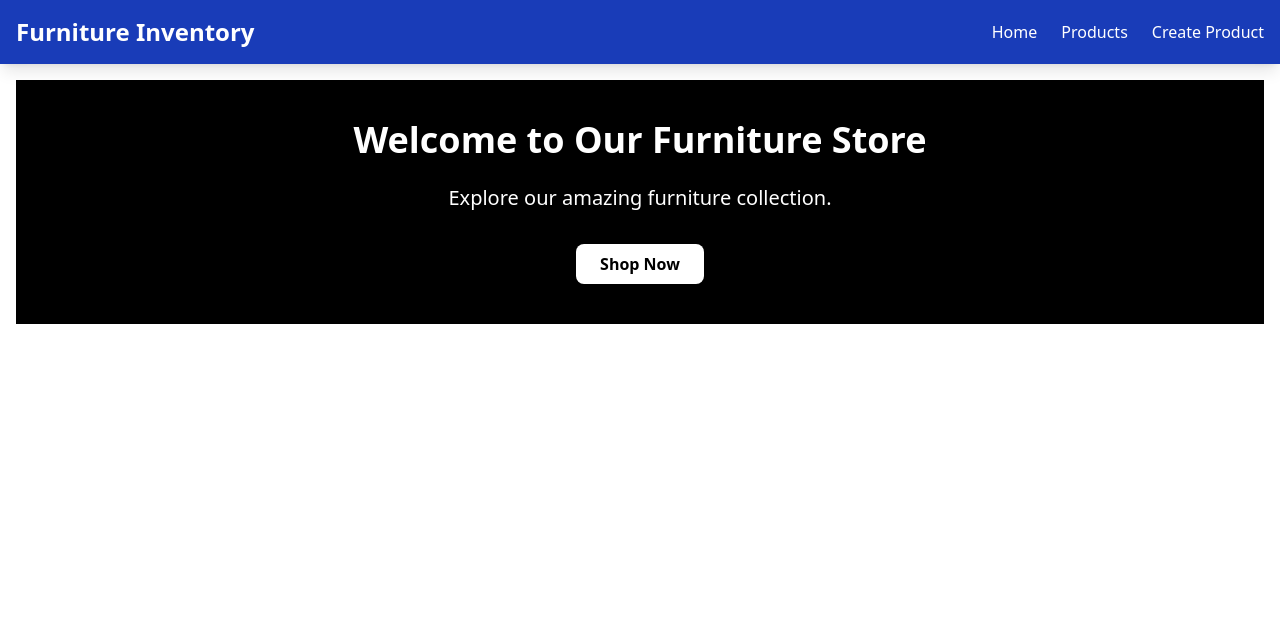
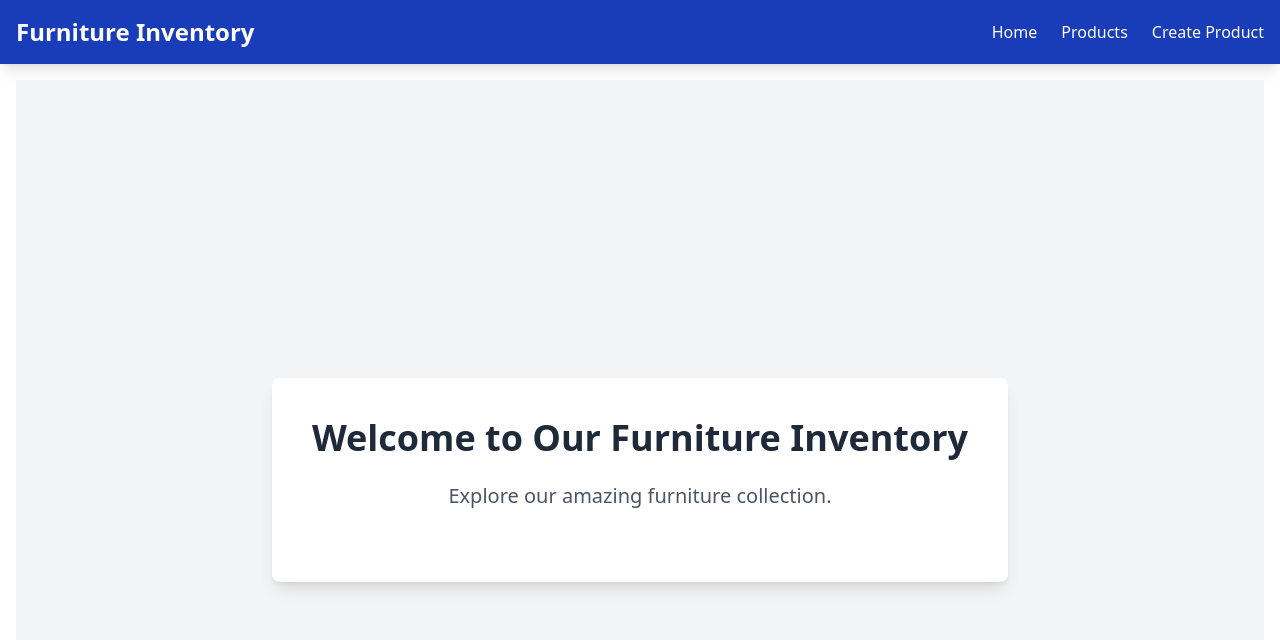
Before and after one commit to Lybrook/e-commerce-furniture, a React (Vite) app in the folder client/: page / in a window 1280 px wide. Shown: the top 640 px of the page. Built offline with nearby package versions, Linux system fonts and the light colour scheme.

Commit message:
feat: update Home component layout and styling for improved user experience

```diff
--- a/client/src/pages/Home.jsx
+++ b/client/src/pages/Home.jsx
@@ -1,20 +1,18 @@
+import { Link } from "react-router-dom";
+
 const Home = () => {
   const handleShopNowClick = () => {
     console.log('Shop Now button clicked');
   };
 
   return (
-    <div className="bg-black text-white container mx-auto p-10 text-center flex flex-col items-center">
-      <h2 className="text-4xl font-bold mb-6">Welcome to Our Furniture Store</h2>
-      <p className="text-xl mb-8">Explore our amazing furniture collection.</p>
-      <button
-        className="px-6 py-2 bg-white text-black font-semibold rounded-lg shadow-lg hover:bg-gray-300 transition duration-300"
-        onClick={handleShopNowClick}
-        type="button"
-        aria-label="Shop Now"
-      >
-        Shop Now
-      </button>
+    <div className="bg-gray-100 min-h-screen flex flex-col items-center justify-center">
+      <div className="bg-white shadow-lg rounded-lg p-10 text-center">
+        <h2 className="text-4xl font-bold mb-6 text-gray-800">Welcome to Our Furniture Inventory</h2>
+        <p className="text-xl mb-8 text-gray-600">Explore our amazing furniture collection.</p>
+        <Link to="/products">
+        </Link>
+      </div>
     </div>
   );
 };
```
